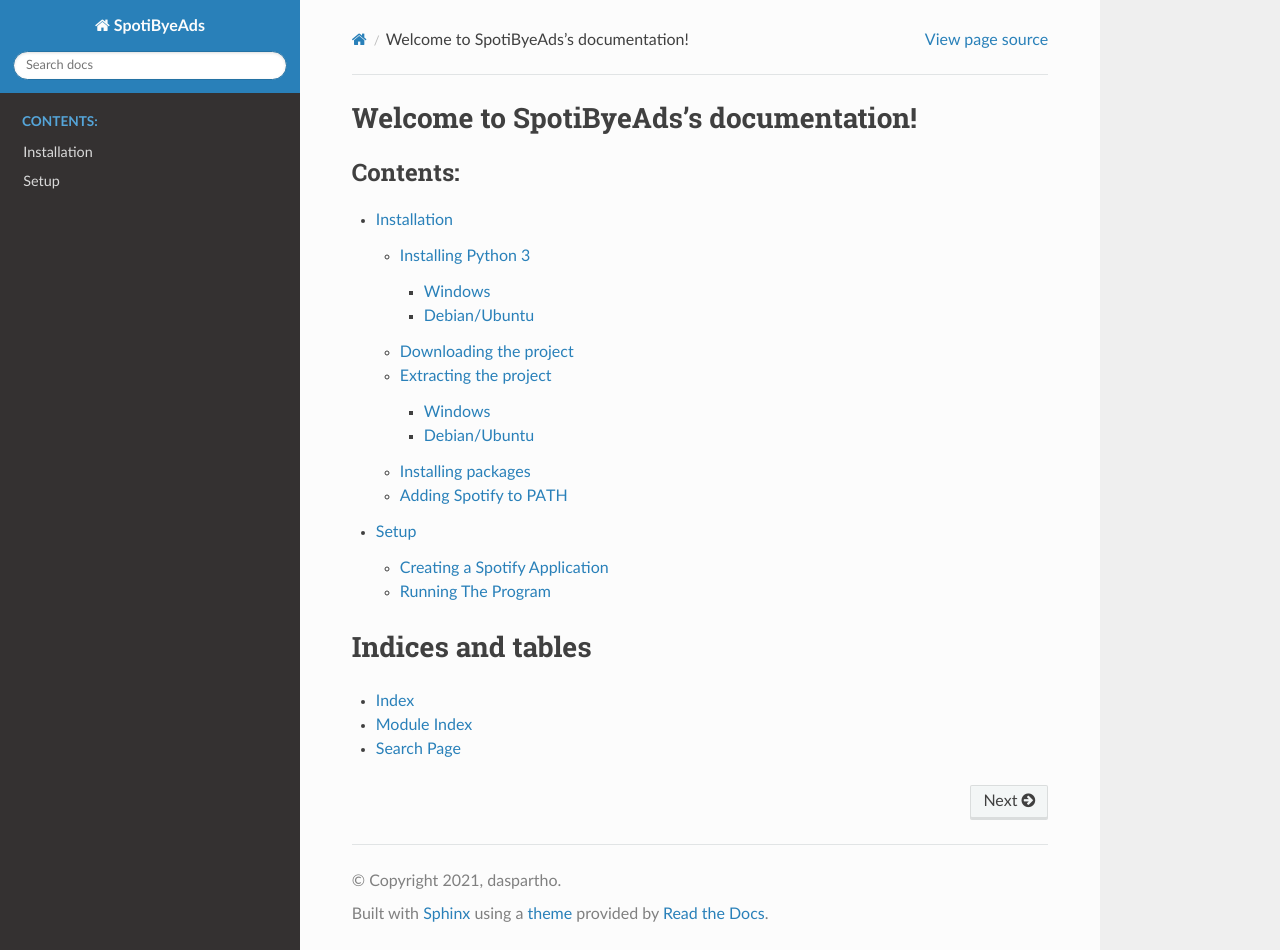
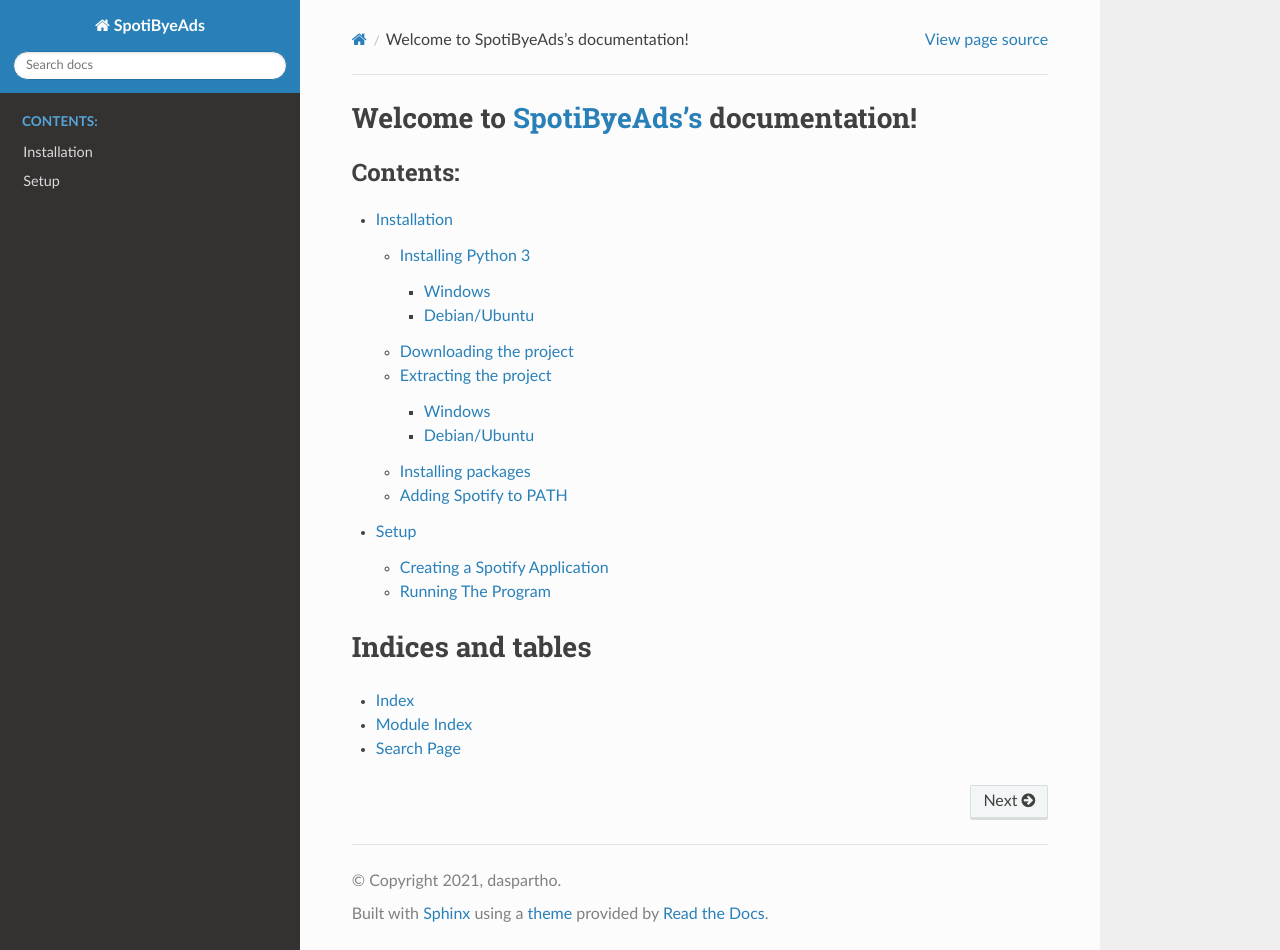
Before and after one commit to airD173/SpotiByeAds-Docs, a Sphinx documentation site: the page built from source/index.rst, in a window 1280 px wide and 950 px high. Built offline with Sphinx 7.4.7 and the Read the Docs theme 2.0.0, drawn with Linux system fonts in a browser that asks for light colours; some of the changed lines change nothing that is shown.

Commit message:
Added link to gh

```diff
--- a/source/index.rst
+++ b/source/index.rst
@@ -3,8 +3,8 @@
    You can adapt this file completely to your liking, but it should at least
    contain the root `toctree` directive.
 
-Welcome to SpotiByeAds's documentation!
-=======================================
+Welcome to `SpotiByeAds's <https://github.com/daspartho/SpotiByeAds>`_ documentation!
+====================================================================================
 
 .. toctree::
    :maxdepth: 3
```
